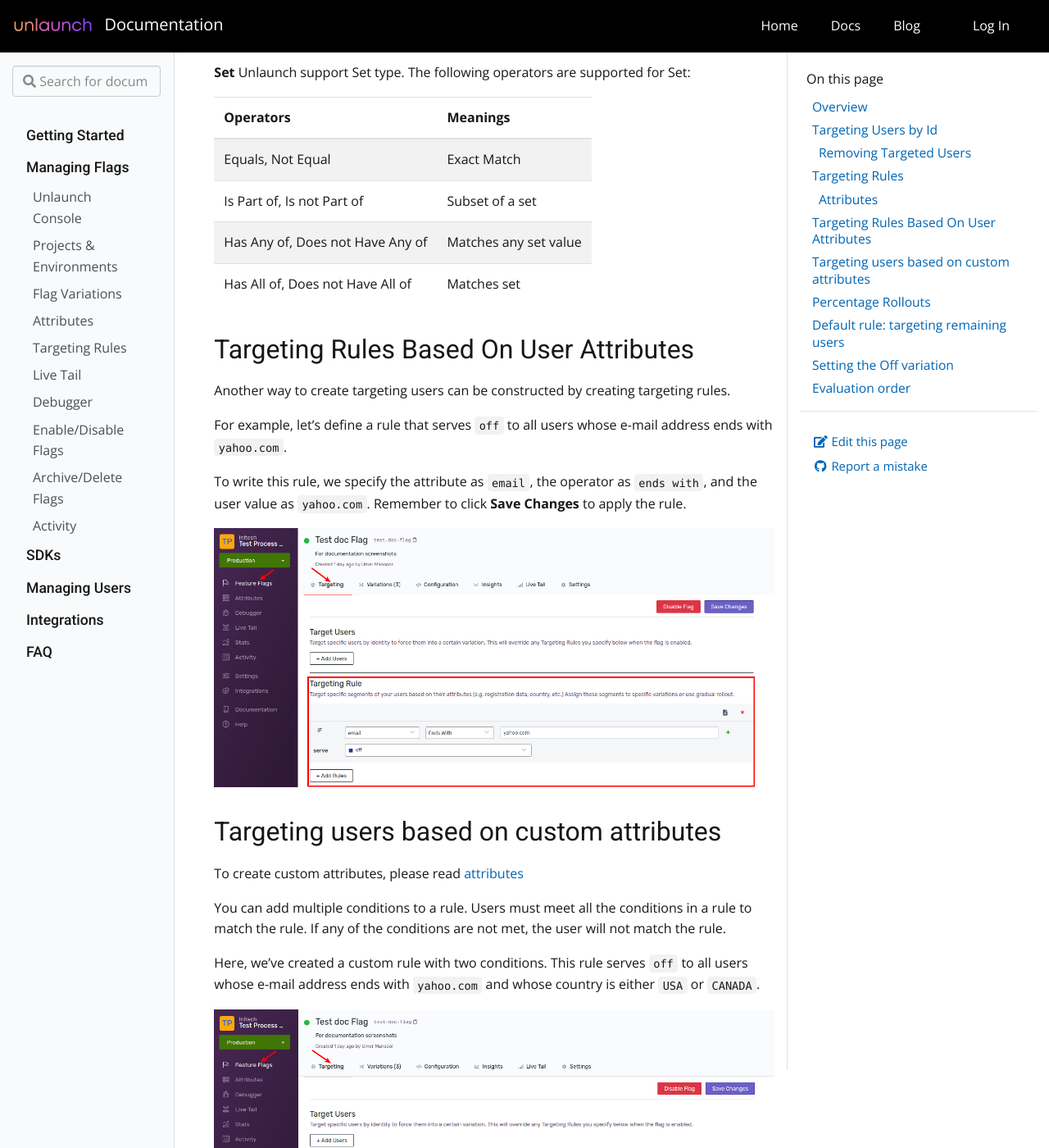
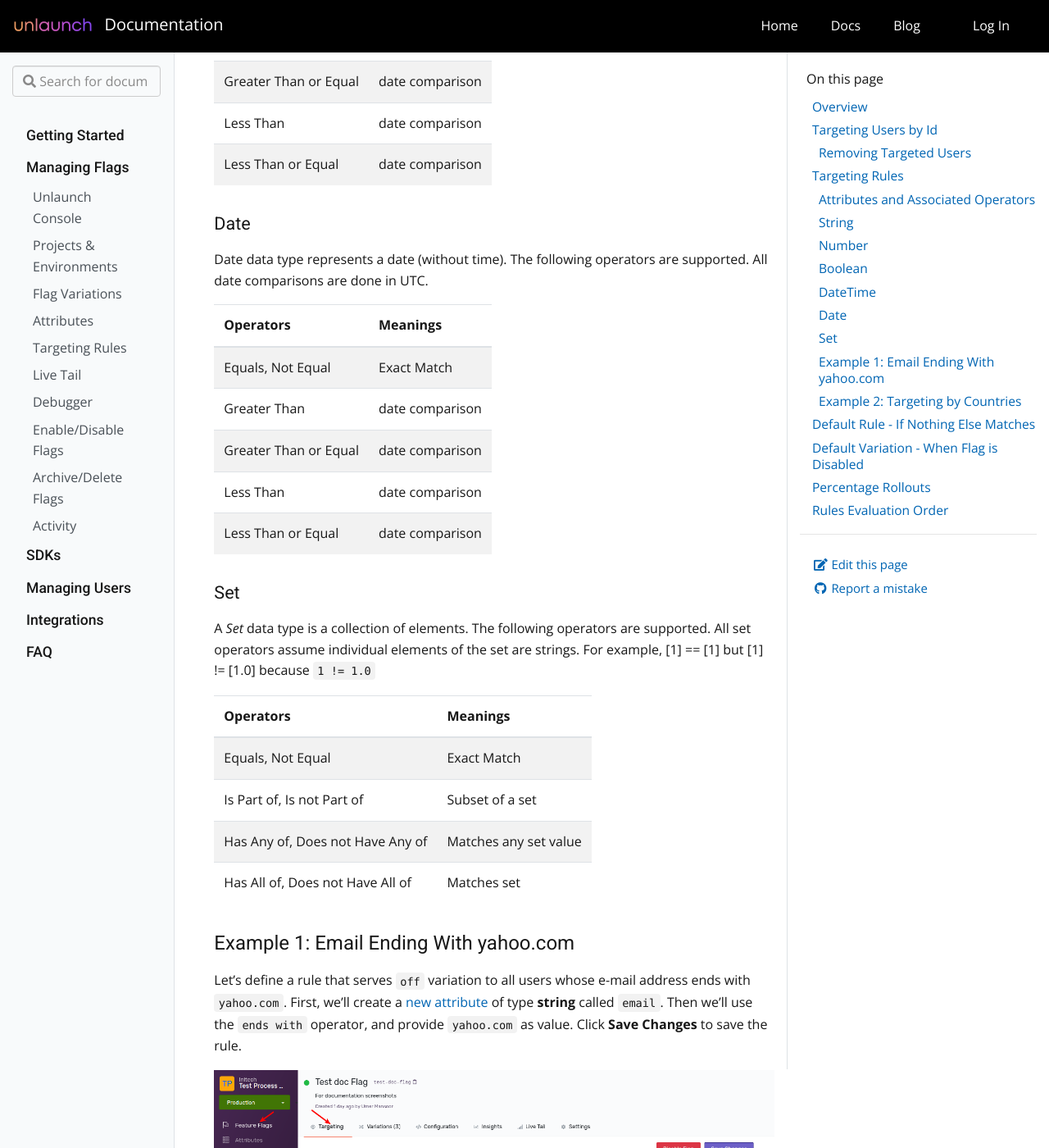
Before and after one commit to unlaunch/documentation, a Jekyll site: the page built from _docs/features/targetingrules.md, in a window 1280 px wide and 1400 px high, scrolled down 3272 px. Shown: the whole window at 82% size. Built offline with Jekyll 4.4.1, drawn with Linux system fonts in a browser that asks for light colours; some of the changed text lies outside the part shown.

Commit message:
improve targetingrules some more

```diff
--- a/_docs/features/targetingrules.md
+++ b/_docs/features/targetingrules.md
@@ -7,7 +7,7 @@
 
 ## Overview
 
-This page describes how to utilize **targeting rules** to control [variations](flagvariations) to want to serve to your users.
+This page describes how to utilize **targeting rules** to control [variations](flagvariations) you want to serve to your users.
 
 It is **important** to note that that targeting rules only apply to [enabled](enable-disable-flags) feature flags. A *disabled* feature flag will allow you to attach targeting rules, but it will always serve the **Default Variation**.
 
@@ -43,10 +43,10 @@
 
 Please see examples below.
 
-### Attributes
+### Attributes and Associated Operators
 
-**String**
-Unlaunch support String type. The following operators are supported for String:
+#### String
+For the *String* data type, the following operators are supported.
 
 | Operators | Meanings |
 |--|--|
@@ -55,8 +55,8 @@
 |Ends With, Does not Ends With | Suffix String Match|
 |Contains, Does not Contains | Value match in list|
 
-**Number**
-Unlaunch support Number type. The following operators are supported for Number:
+#### Number
+Number data type represents both integers and floating point numbers. When comparing numbers, the SDK will convert values you pass at the time of evaluation to the largest floating point type (e.g. Double in Java, float64 in Go) before comparison.
 
 | Operators | Meanings |
 |--|--|
@@ -66,15 +66,15 @@
 |Less Than | Numeric comparison |
 |Less Than or Equal | Numeric comparison |
 
-**Boolean**
-Unlaunch support Boolean type. The following operators are supported for Boolean:
+#### Boolean
+For the *Boolean* datatype, the following operators are supported.
 
 | Operators | Meanings |
 |--|--|
 |Equals, Not Equal | Exact Match|
 
-**DateTime**
-Unlaunch support DateTime type. The following operators are supported for DateTime:
+#### DateTime
+DateTime data type represents a date and time. The following operators are supported. All date and time comparisons are done in UTC. When you provide a date and time value in the Unlaunch Console, it is assumed to be in UTC.
 
 | Operators | Meanings |
 |--|--|
@@ -84,12 +84,20 @@
 |Less Than | date comparison |
 |Less Than or Equal | date comparison |
 
-The time format is in UTC
+#### Date
+Date data type represents a date (without time). The following operators are supported. All date comparisons are done in UTC.
 
-Dates comparison in UNIX milliseconds ( epoch ). To learn more about UNIX date formatting, read [Current Millis](https://currentmillis.com/).
+| Operators | Meanings |
+|--|--|
+|Equals, Not Equal | Exact Match|
+|Greater Than | date comparison |
+|Greater Than or Equal | date comparison |
+|Less Than | date comparison |
+|Less Than or Equal | date comparison |
 
-**Set**
-Unlaunch support Set type. The following operators are supported for Set:
+
+#### Set
+A *Set* data type is a collection of elements. The following operators are supported. All set operators assume individual elements of the set are strings. For example, [1] == [1] but [1] != [1.0] because `1 != 1.0`
 
 | Operators | Meanings |
 |--|--|
@@ -98,25 +106,19 @@
 |Has Any of, Does not Have Any of | Matches any set value|
 |Has All of, Does not Have All of | Matches set |
 
-## Targeting Rules Based On User Attributes
+### Example 1: Email Ending With yahoo.com
 
-Another way to create targeting users can be constructed by creating targeting rules.
-
-For example, let's define a rule that serves `off` to all users whose e-mail address ends with `yahoo.com`.
-
-To write this rule, we specify the attribute as `email`, the operator as `ends with`, and the user value as `yahoo.com`. Remember to click **Save Changes** to apply the rule.
+Let's define a rule that serves `off` variation to all users whose e-mail address ends with `yahoo.com`. First, we'll create a [new attribute](attributes) of type **string** called `email`. Then we'll use the `ends with` operator, and provide `yahoo.com` as value. Click **Save Changes** to save the rule.
 
 <div class="justify-content-center">
     <img src="/assets/img/target-rule-1.png" alt="Target Rule"/>
 </div>
 
-## Targeting users based on custom attributes
+### Example 2: Targeting by Countries
 
-To create custom attributes, please read [attributes](https://docs.unlaunch.io/docs/features/attributes)
+Now let's add another **condition** to our rule to only target users in "USA" and "Canada". You can add multiple conditions to a rule. For a rule to match, all its conditions must match. If any condition doesn't match, the rule will be skipped.
 
-You can add multiple conditions to a rule. Users must meet all the conditions in a rule to match the rule. If any of the conditions are not met, the user will not match the rule.
-
-Here, we've created a custom rule with two conditions. This rule serves `off` to all users whose e-mail address ends with `yahoo.com` and whose country is either `USA` or `CANADA`.
+Let's create a new attribute to type **Set** called `country`. Add the condition as shown below. Now This rule will serve `off` variation to all users whose e-mail address ends with `yahoo.com` **AND** whose country is either `USA` or `CANADA`.
 
 <div class="justify-content-center">
     <img src="/assets/img/target-rule-2.png" alt="Target Rule"/>
@@ -124,15 +126,8 @@
 
 When you have done setting up the conditions for your rule, you can decide whether a single variation is sent to the user on rule success or a percentage rollout of variations.
 
-## Percentage Rollouts
 
-You can use percentage rollout, set percentages for each variation then appropriate variations are served.
-
-<div class="justify-content-center">
-    <img src="/assets/img/target-rule-3.png" alt="Percentage Rollout Target Rule"/>
-</div>
-
-## Default rule: targeting remaining users
+## Default Rule - If Nothing Else Matches
 
 If none of the rules matches on the *Targeting* screen including Targeting Users and Targeting Rules then Default Rule is served to the user. As with other rules, the default rule can be served as a single variation or a percentage rollout to a user.
 
@@ -140,9 +135,9 @@
     <img src="/assets/img/default-rule-pr.png" alt="Default Rule PR"/>
 </div>
 
-## Setting the Off variation
+## Default Variation - When Flag is Disabled
 
-When the feature flag is disabled, Unlaunch will serve the *off Variation* for your feature flag. When a feature flag is created, the last variation is set as the off variation by default. You can change the off variation for your feature flag.
+When the feature flag is disabled, Unlaunch will serve the *Default Variation* for your feature flag. When a feature flag is created, the last variation is set as the off variation by default. You can change the off variation for your feature flag.
 
 To customize the off variation, click on **Feature Flags**. Once the page loads, click on the **Targeting** tab. Off Variation is at the bottom of the screen.
 
@@ -150,10 +145,21 @@
     <img src="/assets/img/off-variation.png" alt="Off Variation"/>
 </div>
 
-## Evaluation order
-Flag Targeting evaluates rules as defined in the hierarchy in the targeting screen from top to bottom.
+## Percentage Rollouts
 
-1. Targeting users
-2. Targeting rules
-3. Default rule
-4. Off variation ( if the flag is disabled )
+So far in our examples, we have been serving a specific variation to users. Instead of serving specific variation, you can use "Percentage Rollout" to distribute users dynamically between variations. At the time of evaluation, SDKs will use **identity** parameter determine the bucket based on percentage.
+
+<div class="justify-content-center">
+    <img src="/assets/img/target-rule-3.png" alt="Percentage Rollout Target Rule"/>
+</div>
+
+## Rules Evaluation Order
+You can specify many targeting rules. The evaluation starts at the top and keeps going down until it finds a matching rule. If you specify multiple **Targeting Rules**, the first rule will be matched first, then second (if there is no match) and so on. This is the order of evaluation by rule types.
+
+If the flag is **enabled**, the following rules will be evaluated in order until a match is found. If there is no match, then the **Default Rule** is served.
+1. Target Users
+2. Targeting Rule(s)
+3. Default Rule
+
+If the flag is **disabled**:
+1. Default Variation is served always.
```
